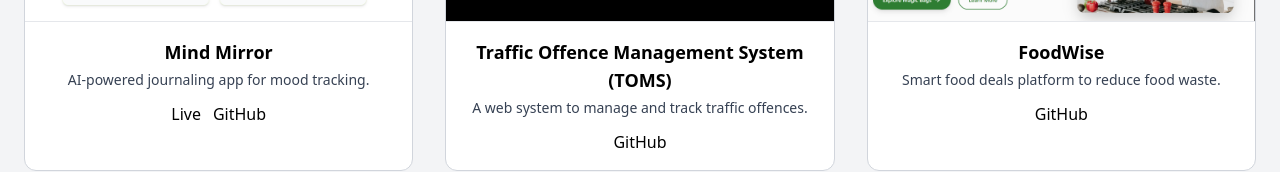
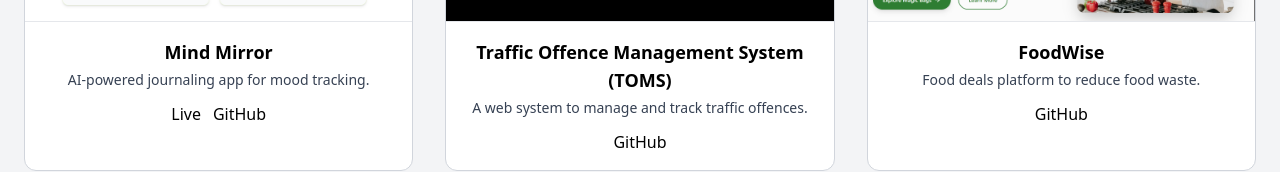
Before and after one commit to tinoMukaro/portfolio, a React (Vite) app: page / in a window 1280 px wide. Shown: the part 775-947 px from the top of the page. Built offline with nearby package versions, Linux system fonts and the light colour scheme.

Commit message:
Update short description for FoodWise project

```diff
--- a/src/data/projectsData.js
+++ b/src/data/projectsData.js
@@ -27,7 +27,7 @@ export const projects = [
   id: 3,
   title: "FoodWise",
   image: "/foodwise.png",
-  shortDesc: "Smart food deals platform to reduce food waste.",
+  shortDesc: "Food deals platform to reduce food waste.",
   repoLink: "https://github.com/tinoMukaro/foodWise",
   details:
     `FoodWise is a web platform that helps reduce food waste by connecting users with
```
